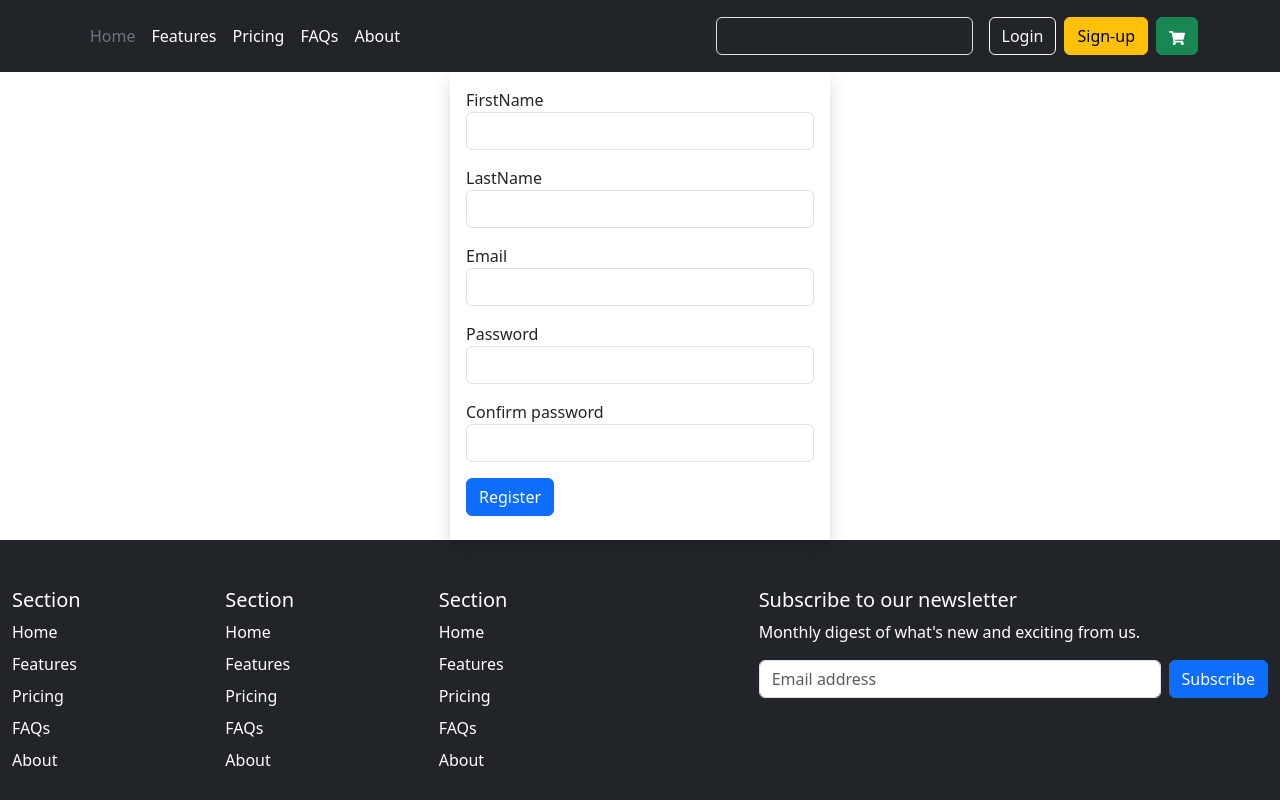
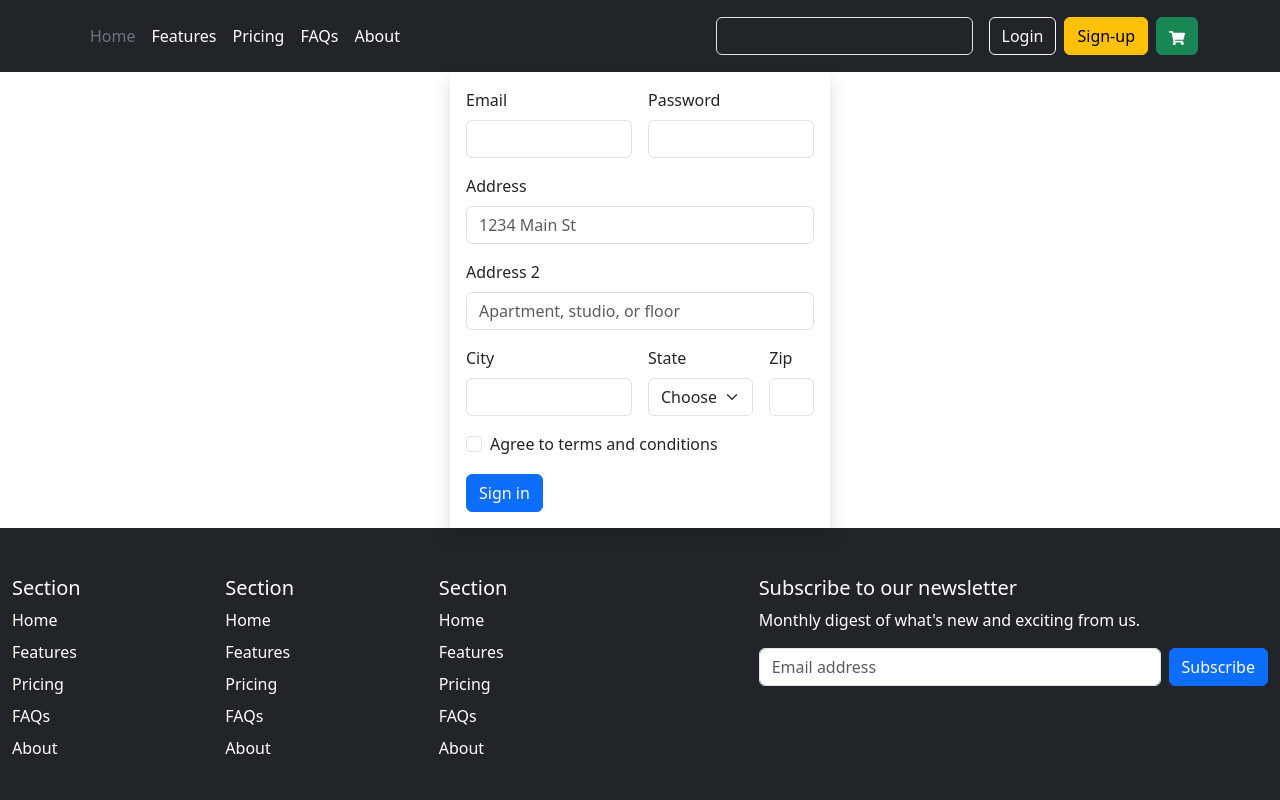
Before and after one commit to sman40901/dursikshya, a React (Create React App) app in the folder code/my-firstapp1/: page /register in a window 1280 px wide. Shown: the top 800 px of the page. Built offline with nearby package versions, Linux system fonts and the light colour scheme.

Commit message:
working in mac but not in pc

```diff
--- a/code/my-firstapp1/package.json
+++ b/code/my-firstapp1/package.json
@@ -7,15 +7,13 @@
     "@testing-library/react": "^13.4.0",
     "@testing-library/user-event": "^13.5.0",
     "axios": "^1.3.4",
-    "formik": "^2.2.9",
     "react": "^18.2.0",
     "react-dom": "^18.2.0",
     "react-icons": "^4.8.0",
     "react-router-dom": "6.8.2",
     "react-scripts": "5.0.1",
     "react-toastify": "^9.1.1",
-    "web-vitals": "^2.1.4",
-    "yup": "^1.0.2"
+    "web-vitals": "^2.1.4"
   },
   "scripts": {
     "start": "react-scripts start",
--- a/code/my-firstapp1/src/pages/Register.js
+++ b/code/my-firstapp1/src/pages/Register.js
@@ -1,39 +1,12 @@
 import React from "react";
-import { Formik, Form, Field, ErrorMessage } from 'formik';
-import * as Yup from 'yup'; // all function import
 
 const Register = () => {
   return (
-    <Formik
-      initialValues={{ firstname: '', lastname: '', email: '', password: '', cpassword: '' }}
-      validationSchema={Yup.object({
-        firstname: Yup.string()
-          .max(20, "must be 20 chars of less")
-          .required('Firstname is mandatory'),
-
-        lastname: Yup.string()
-          .max(20, "must be 20 chars of less")
-          .required('Lastname is mandatory'),
-
-        email: Yup.string()
-          .email("Invalid email address")
-          .required('Email is mandatory'),
-
-        password: Yup.string()
-          // .matches(/(?=.*[A-Za-z])(?=.*\d)(?=.*[@#$%^&*!_-+=])[A-Za-z\d@#$%^&*!_-+=]{8,}$/,"password is not valid")
-          .required('password is mandatory'),
-
-        cpassword: Yup.string()
-          // .matches(/(?=.*[A-Za-z])(?=.*\d)(?=.*[@#$%^&*!_-+=])[A-Za-z\d@#$%^&*!_-+=]{8,}$/,"password is not valid")
-          .required('password is mandatory')
-          .oneOf([Yup.ref('password'), null], "password does not match")
-
-      })}
-    >
+    <>
       <div className="container">
         <div className="row d-flex justify-content-center">
           <dic className="col-md-4 shadow p-3">
-            {/* <form className="row g-3">
+            <form className="row g-3">
               <div className="col-md-6">
                 <label for="inputEmail4" className="form-label">
                   Email
@@ -110,51 +83,11 @@ const Register = () => {
                   Sign in
                 </button>
               </div>
-            </form> */}
-            <Form>
-              <div className="mb-3">
-                <label htmlFor="firstname">FirstName</label>
-                <Field type='text' id='firstname' name='firstname' className='form-control'></Field>
-                <ErrorMessage name='firstname'>
-                  {msg => <div style={{ color: 'red' }}>{msg}</div>}
-                </ErrorMessage>
-              </div>
-              <div className="mb-3">
-                <label htmlFor="lastname">LastName</label>
-                <Field type='text' id='lastname' name='lastname' className='form-control'></Field>
-                <ErrorMessage name='lastname'>
-                  {msg => <div style={{ color: 'red' }}>{msg}</div>}
-                </ErrorMessage>
-              </div>
-              <div className="mb-3">
-                <label htmlFor="email">Email</label>
-                <Field type='email' id='email' name='email' className='form-control'></Field>
-                <ErrorMessage name='email'>
-                  {msg => <div style={{ color: 'red' }}>{msg}</div>}
-                </ErrorMessage>
-              </div>
-              <div className="mb-3">
-                <label htmlFor="password">Password</label>
-                <Field type='password' id='password' name='password' className='form-control'></Field>
-                <ErrorMessage name='password'>
-                  {msg => <div style={{ color: 'red' }}>{msg}</div>}
-                </ErrorMessage>
-              </div>
-              <div className="mb-3">
-                <label htmlFor="cpassword">Confirm password</label>
-                <Field type='password' id='cpassword' name='cpassword' className='form-control'></Field>
-                <ErrorMessage name='cpassword'>
-                  {msg => <div style={{ color: 'red' }}>{msg}</div>}
-                </ErrorMessage>
-              </div>
-              <div className="mb-2">
-                <button className="btn btn-primary">Register</button>
-              </div>
-            </Form>
+            </form>
           </dic>
         </div>
       </div>
-    </Formik>
+    </>
   );
 };
 
```
Also changed, not shown: 1 other file (tests, documents, lock files or other folders).
